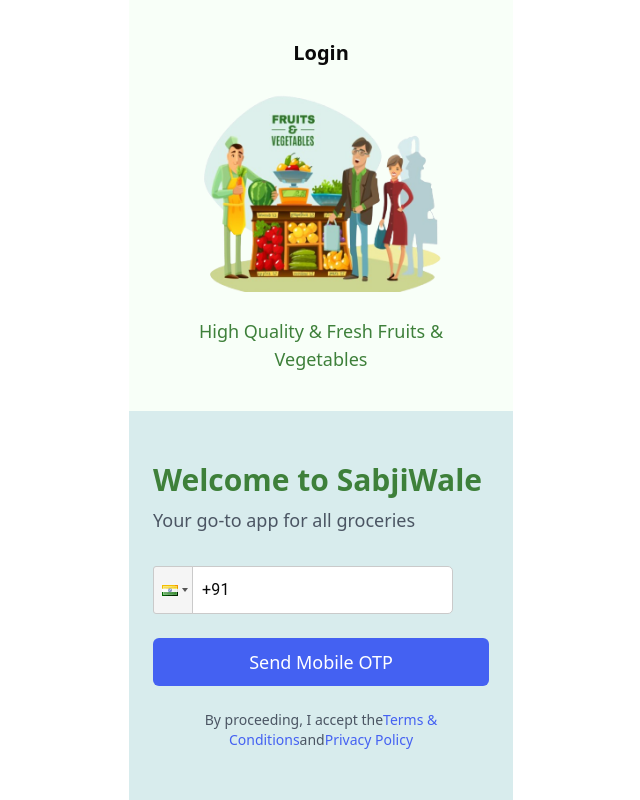
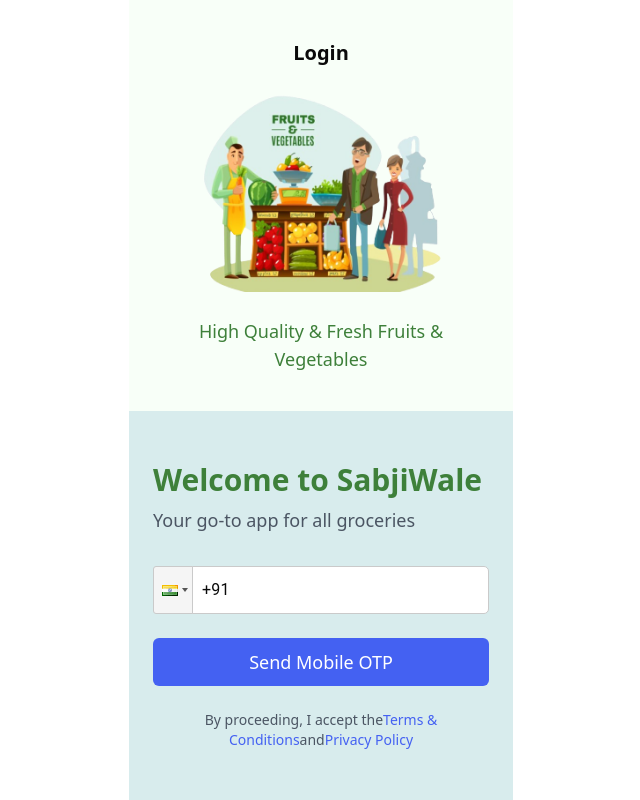
Before and after one commit to Aryan9901/LocalMart, a React (Vite) app in the folder frontend/: page /login in a window 1280 px wide. Shown: the whole page, without its empty margins (319-959 px from the left). Built offline with nearby package versions, Linux system fonts and the light colour scheme.

Commit message:
reafactoring p-1

```diff
--- a/frontend/src/index.css
+++ b/frontend/src/index.css
@@ -68,3 +68,7 @@
 *::-webkit-scrollbar {
   width: 2px;
 }
+
+.form-control {
+  width: 100% !important;
+}
--- a/frontend/src/pages/LoginPage.jsx
+++ b/frontend/src/pages/LoginPage.jsx
@@ -21,11 +21,13 @@
 
   const handleSubmit = (e) => {
     e.preventDefault();
-    if (phone) {
+    if (phone && phone.length === 10) {
       let isOtpSent = sendOTP(phone);
       if (isOtpSent) {
         navigate("/verify-otp");
       }
+    } else {
+      console.log("error");
     }
   };
 
@@ -77,7 +79,7 @@
 
                 <Button
                   type="submit"
-                  className="w-full h-12 bg-[#4461F2] hover:bg-[#4461F2]/90 text-white font-medium text-lg transition-all duration-300 ease-in-out"
+                  className="w-full h-12 bg-[#4461F2] hover:bg-[#4461F2]/90 text-white font-medium text-lg transition-all duration-300 ease-in-out focus-visible:ring-0 focus-visible:ring-offset-0"
                 >
                   Send Mobile OTP
                 </Button>
```
